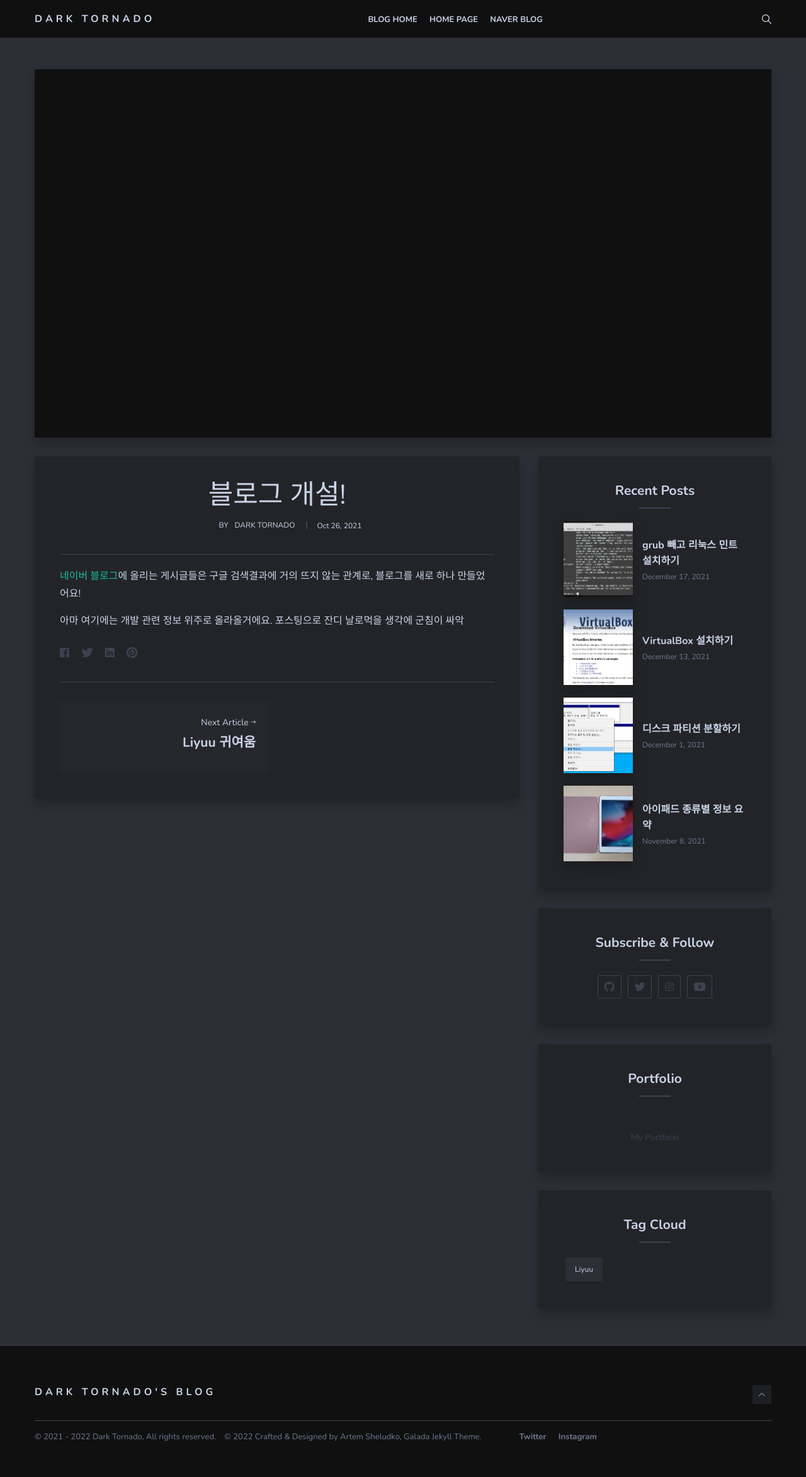
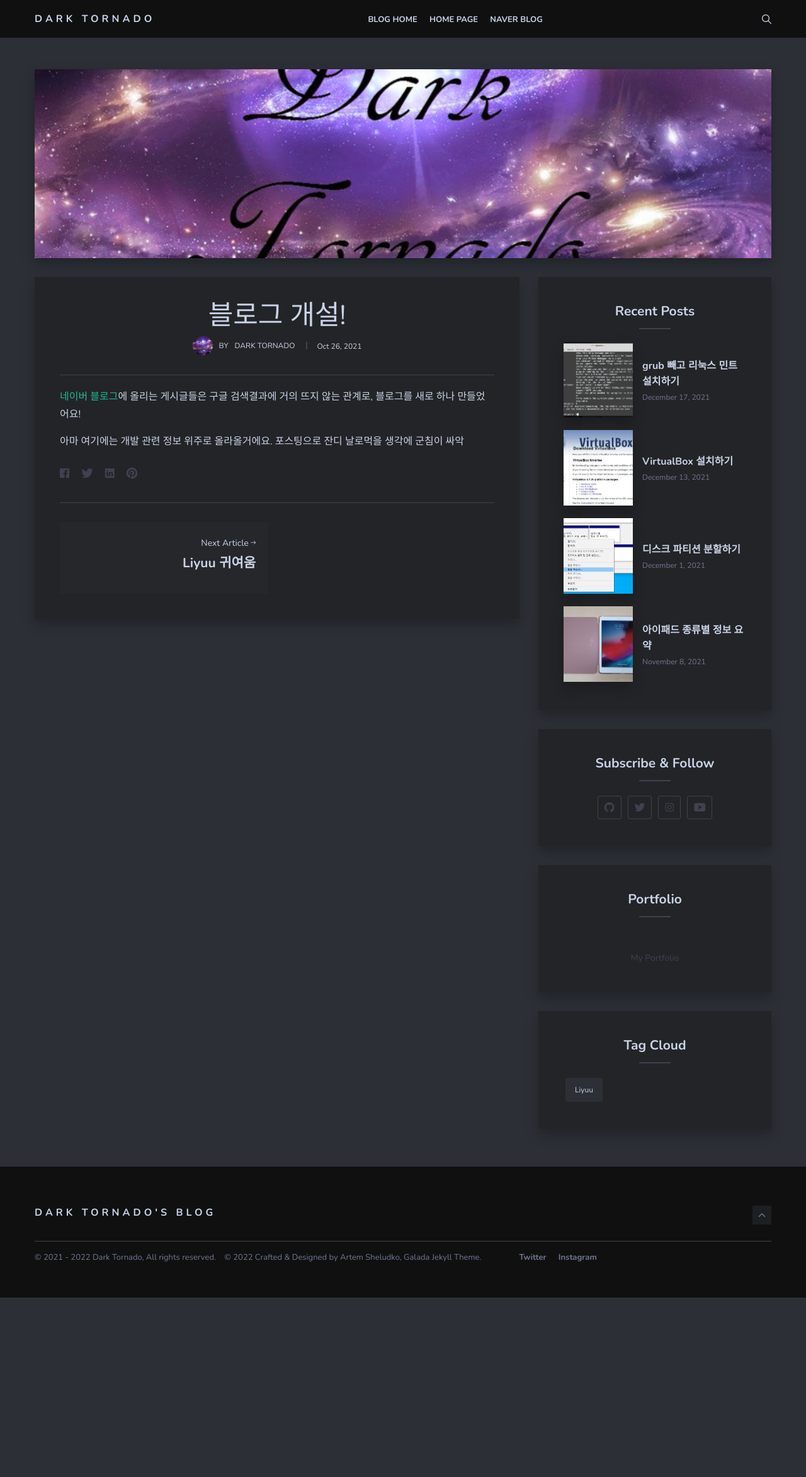
Before and after one commit to DarkTornado/blog, a Jekyll site: the page built from _posts/2021-10-28-first-post.md, in a window 1280 px wide. Shown: the whole page at 63% size. Built offline with Jekyll 4.4.1, drawn with Linux system fonts in a browser that asks for light colours; nearby versions of some CDN libraries; after the commit the page ends 2061 px from its top, so only the background shows below that.

Commit message:
상단에 이미지 안뜨는거 수정 등

```diff
--- a/_layouts/post.html
+++ b/_layouts/post.html
@@ -5,7 +5,7 @@ layout: default
 	<div class="row">
 		<div class="col col-12">
 			<div class="post-image-box">
-				<div class="post-image" style="background-image: url({{"/img/" | prepend: site.baseurl | append : page.image}})"></div>
+				<div class="post-image" style="background-image: url({{"/assets/images/thumb/" | prepend: site.baseurl | append : page.image}})"></div>
 			</div>
 		</div>
 	</div>
@@ -27,7 +27,7 @@ layout: default
 					<h1 class="post-title">{{ page.title | escape }}</h1>
 					<div class="post-info">
 						<div class="post-info-author">
-							<div class="info-author-avatar" style="background-image: url({{"/img/" | prepend: site.baseurl | append : site.author-avatar}})"></div>
+							<div class="info-author-avatar" style="background-image: url({{"/assets/images/thumb/" | prepend: site.baseurl | append : site.author-avatar}})"></div>
 							<span>by</span>
 							<span class="info-author-name">{{site.author-name}}</span>
 						</div>
--- a/_sass/4-layouts/_post.scss
+++ b/_sass/4-layouts/_post.scss
@@ -13,7 +13,7 @@
 }
 
 .post-image {
-  min-height: 430px;
+  height: 300px;
   margin-bottom: 30px;
   background-size: cover;
   background-position: center;
@@ -28,6 +28,11 @@
     display: table;
     width: 100%;
     padding-top: 50%;
+  }
+}
+@media screen and (max-width: 768px) {
+  .post-image {
+    height: 150px;
   }
 }
 
```
